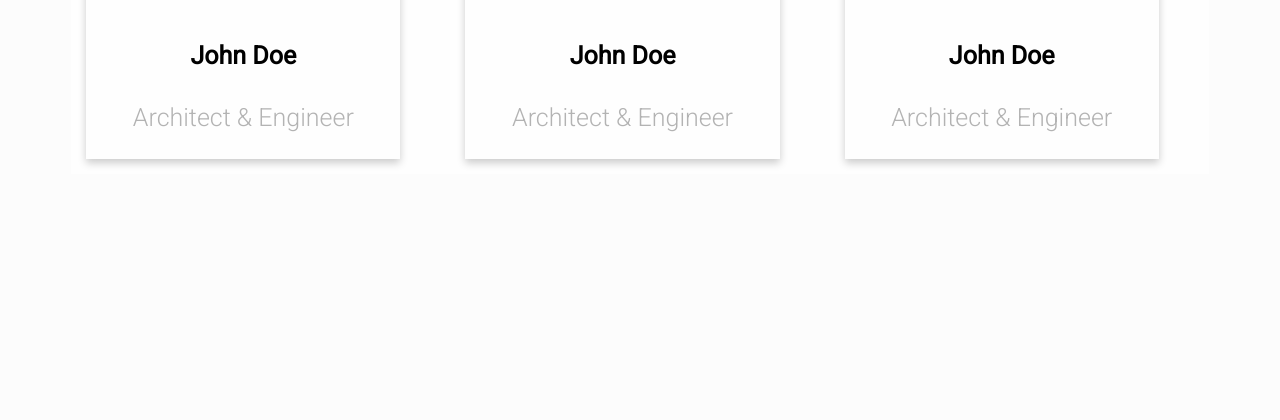
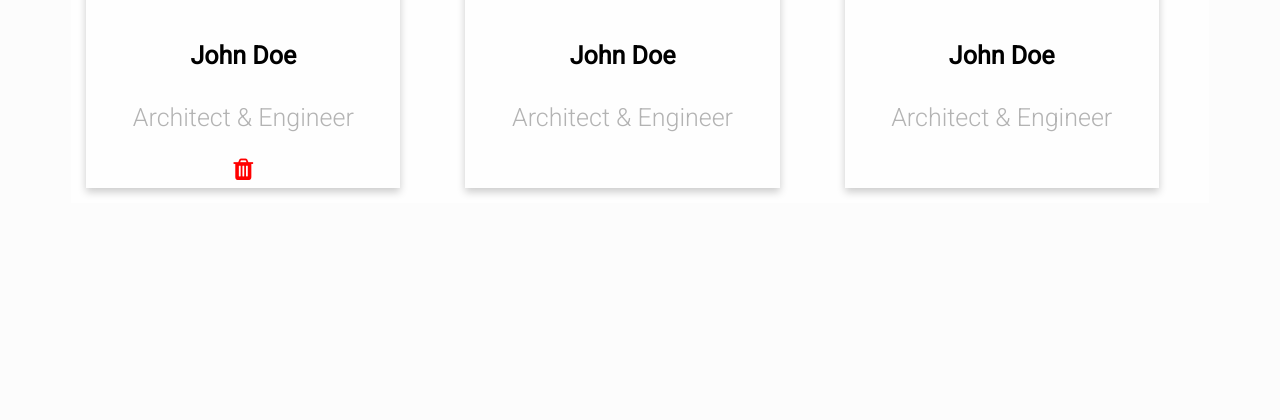
Before and after one commit to sudoparsa/content-management-system, a Django app: template templates/my-page4.html in a window 1280 px wide. Shown: the part 468-888 px from the top of the page. Before the commit the page ends 633 px from the top, so only its background shows below. Run offline with Django 4.2, Linux system fonts and the light colour scheme; the template is opened without the code that fills it, so the values that code supplies are empty; some libraries are stand-ins or nearby versions; some web fonts are replaced.

Commit message:
refactor main-page

```diff
--- a/templates/my-page4.html
+++ b/templates/my-page4.html
@@ -160,9 +160,9 @@
 
 
               {% if type == 'shared' %}
-                <li class="active"><a href="#" style="white-space: pre;"><span class="icon-share2 mr-3"></span>   Shared with me</a></li>
+                <li class="active"><a href="/my-page/shared/all" style="white-space: pre;"><span class="icon-share2 mr-3"></span>   Shared with me</a></li>
               {%else%}
-                <li><a href="#" style="white-space: pre;"><span class="icon-share2 mr-3"></span>   Shared with me</a></li>
+                <li><a href="/my-page/shared/all" style="white-space: pre;"><span class="icon-share2 mr-3"></span>   Shared with me</a></li>
               {%endif%}
 
               <li><a href="/logout" style="white-space: pre;"><span class="icon-sign-out mr-3"></span>   Logout</a></li>
@@ -220,6 +220,8 @@
           <div class="container">
             <h4><b>John Doe</b></h4>
             <p>Architect & Engineer</p>
+
+            <a href="/hi"><span class="icon-trash mr-3"></span></a>
           </div>
         </div>
       </div>
```
